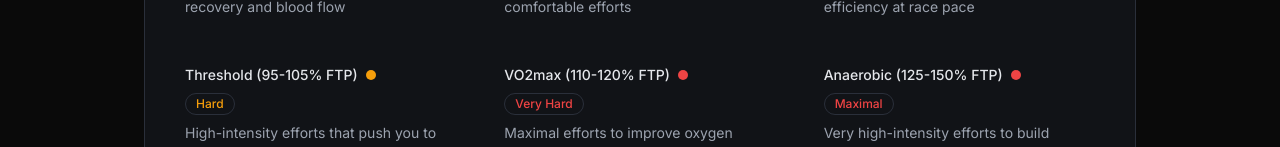
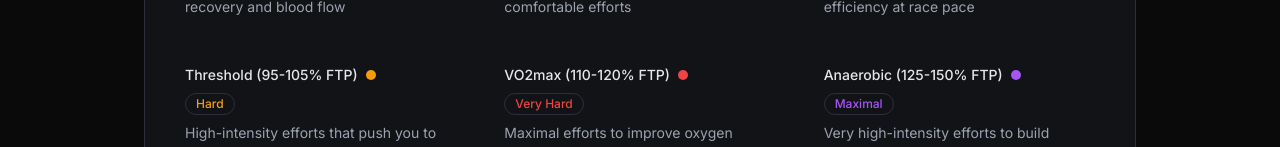
Before and after one commit to giulioGranata/WorkoutBuilder, a React (Vite) app: page / in a window 1280 px wide. Shown: the part 805-952 px from the top of the page. Built offline with nearby package versions, Linux system fonts and the light colour scheme.

Commit message:
fix: update anaerobic zone color in WorkoutTypes component to use new variable

```diff
--- a/index.css
+++ b/index.css
@@ -31,6 +31,7 @@
   --z3: #10b981;
   --z4: #f59e0b;
   --z5: #ef4444;
+  --z6: #a855f7;
 
   --radius-sm: 0.5rem;
   --radius-md: 0.75rem;
--- a/src/components/WorkoutTypes.tsx
+++ b/src/components/WorkoutTypes.tsx
@@ -16,7 +16,7 @@ const ZONE_COLORS: Record<WorkoutType, string> = {
   tempo: "var(--z3)",
   threshold: "var(--z4)",
   vo2max: "var(--z5)",
-  anaerobic: "var(--z5)",
+  anaerobic: "var(--z6)",
 };
 
 export default function WorkoutTypes() {
```
